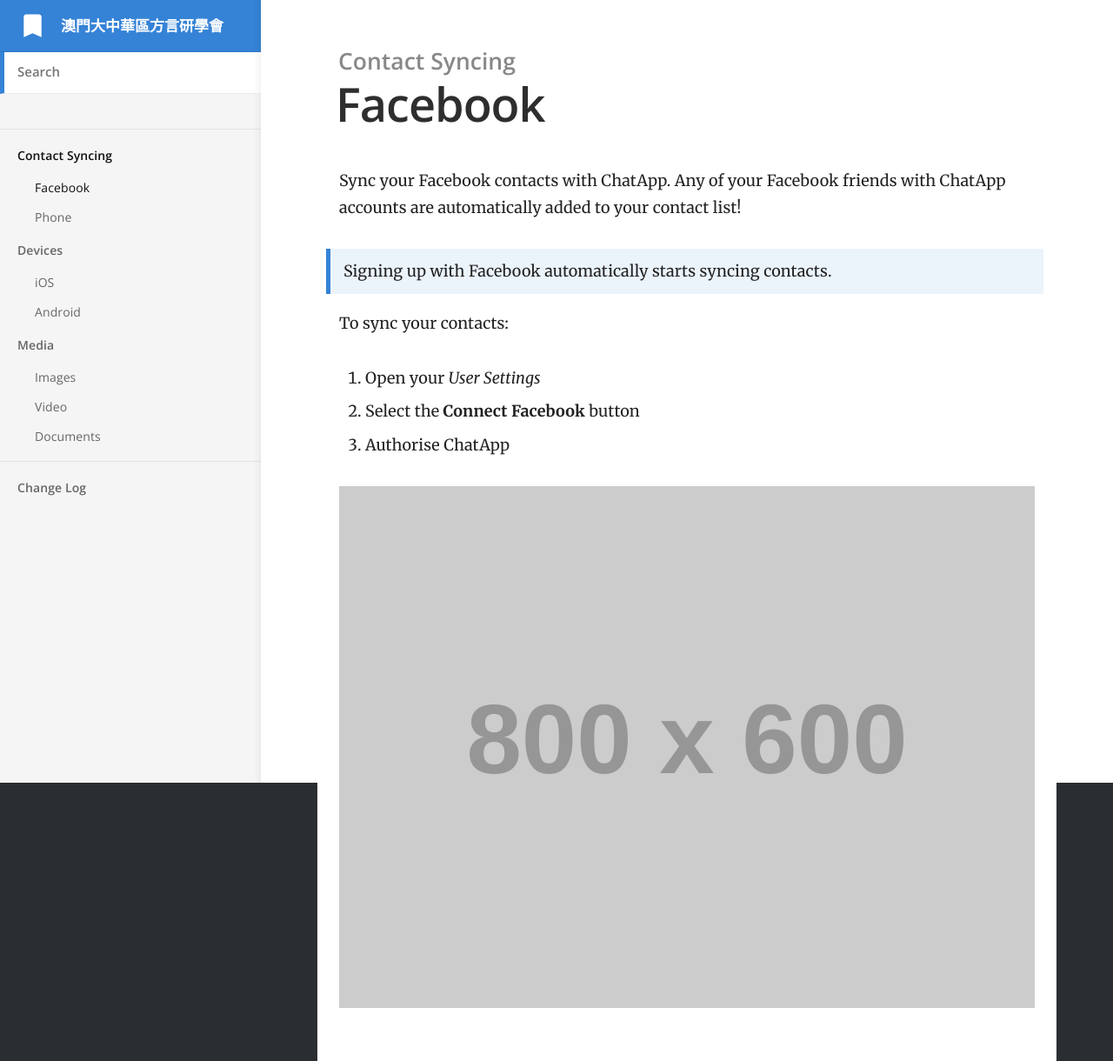
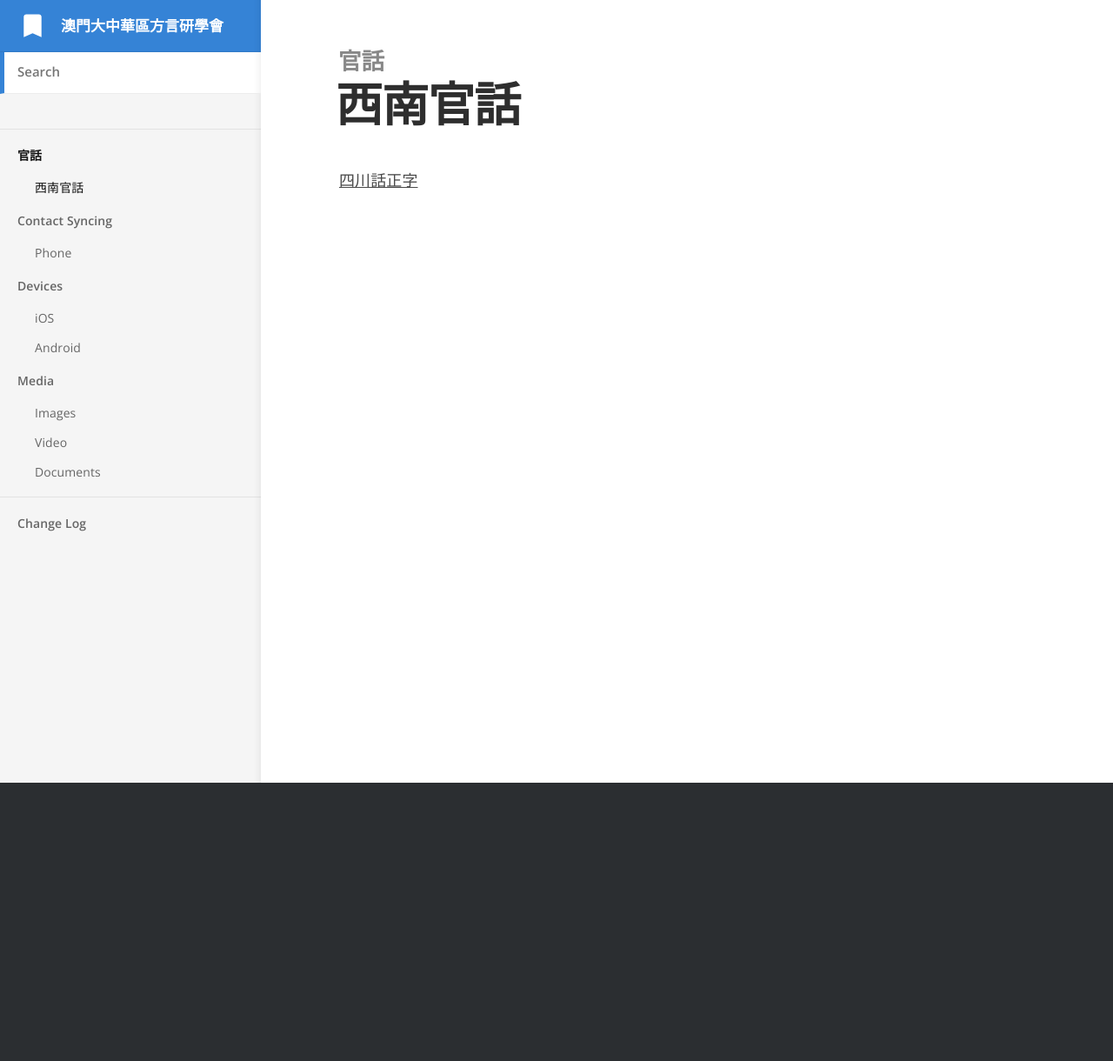
Before and after one commit to zttofficial/zttofficial.github.io, a Jekyll site: the page built from _docs/contact-syncing/facebook.md, in a window 1280 px wide. Shown: the whole page at 87% size. Built offline with Jekyll 4.4.1, drawn with Linux system fonts in a browser that asks for light colours; after the commit the page ends 900 px from its top, so only the background shows below that.

Commit message:
Update facebook.md

```diff
--- a/_docs/contact-syncing/facebook.md
+++ b/_docs/contact-syncing/facebook.md
@@ -1,17 +1,7 @@
 ---
-title: Facebook
-category: Contact Syncing
+title: 西南官話
+category: 官話
 order: 1
 ---
 
-Sync your Facebook contacts with ChatApp. Any of your Facebook friends with ChatApp accounts are automatically added to your contact list!
-
-> Signing up with Facebook automatically starts syncing contacts.
-
-To sync your contacts:
-
-1. Open your *User Settings*
-2. Select the **Connect Facebook** button
-3. Authorise ChatApp
-
-![](//placehold.it/800x600)
+[四川話正字](http://dialect.zttofficial.com/SzechuaneseCharacters/)
```
